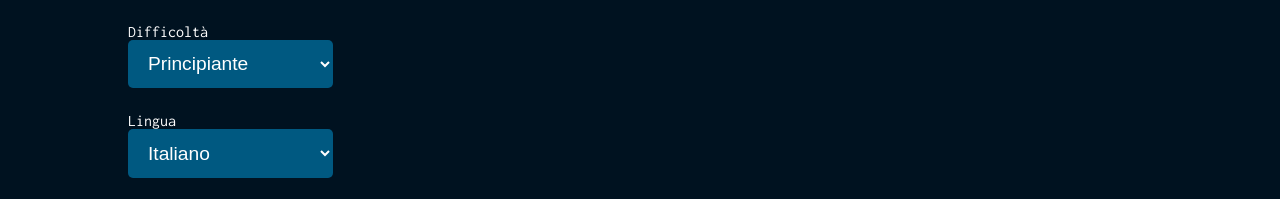
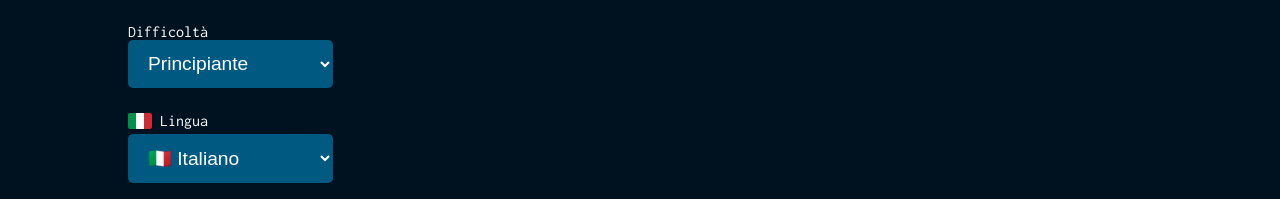
Before and after one commit to ieeah/Campo-Minato, a plain HTML site: page index.html in a window 1280 px wide. Shown: the part 130-329 px from the top of the page. Drawn offline with Linux system fonts and the light colour scheme; a web font is replaced by a local one.

Commit message:
wip: add flags to languageselector

```diff
--- a/js/components/gameComponents.js
+++ b/js/components/gameComponents.js
@@ -216,13 +216,21 @@ export const App = (getState, setState, startGameFn, handleClickFn, flagCellFn,
             ]),
           ]),
           createVNode("div", { className: "optionGroup" }, [
-            createVNode("div", { className: "singleOption full" }, [
-              createVNode("div", { id: "languageSelect" }, "Lingua"),
+            createVNode("div", { className: "singleOption full language-selector" }, [
+              createVNode("div", { className: "language-label-wrapper" }, [
+                createVNode("img", {
+                  src: translationManager.getFlagPath(state.language),
+                  alt: "flag",
+                  className: "current-flag",
+                }),
+                createVNode("div", { id: "languageSelect" }, "Lingua"),
+              ]),
               createVNode(
                 "select",
                 {
                   name: "languageSelect",
                   "aria-labelledby": "languageSelect",
+                  className: "language-select",
                   value: state.language,
                   onChange: (e) => {
                     const newLanguage = e.target.value;
--- a/js/game/translationManager.js
+++ b/js/game/translationManager.js
@@ -67,11 +67,25 @@ class TranslationManager {
    */
   getLocaleName(code) {
     const names = {
-      it_IT: "Italiano",
-      en_EN: "English",
-      es_ES: "Español",
+      it_IT: "🇮🇹 Italiano",
+      en_EN: "🇬🇧 English",
+      es_ES: "🇪🇸 Español",
     };
     return names[code] || code;
+  }
+
+  /**
+   * Ottiene il percorso dell'immagine della bandiera
+   * @param {string} code - Codice della lingua
+   * @returns {string} Percorso dell'immagine
+   */
+  getFlagPath(code) {
+    const flags = {
+      it_IT: "./imgs/flags/it.svg",
+      en_EN: "./imgs/flags/en.svg",
+      es_ES: "./imgs/flags/es.svg",
+    };
+    return flags[code] || "";
   }
 }
 
--- a/style.css
+++ b/style.css
@@ -417,4 +417,30 @@ main {
 .hidden {
   pointer-events: none;
   opacity: 0;
-} /*# sourceMappingURL=style.css.map */
+}
+
+/* Language selector with flag */
+.language-selector {
+  position: relative;
+}
+
+.language-label-wrapper {
+  display: flex;
+  align-items: center;
+  gap: 0.5rem;
+  margin-bottom: 5px;
+}
+
+.current-flag {
+  width: 24px;
+  height: 16px;
+  border-radius: 2px;
+  object-fit: cover;
+  box-shadow: 0 1px 3px rgba(0, 0, 0, 0.3);
+}
+
+.language-select {
+  font-size: var(--fz-14);
+}
+
+/*# sourceMappingURL=style.css.map */
```
Also changed, not shown: imgs/flags/en.svg (added), imgs/flags/es.svg (added), imgs/flags/it.svg (added).
